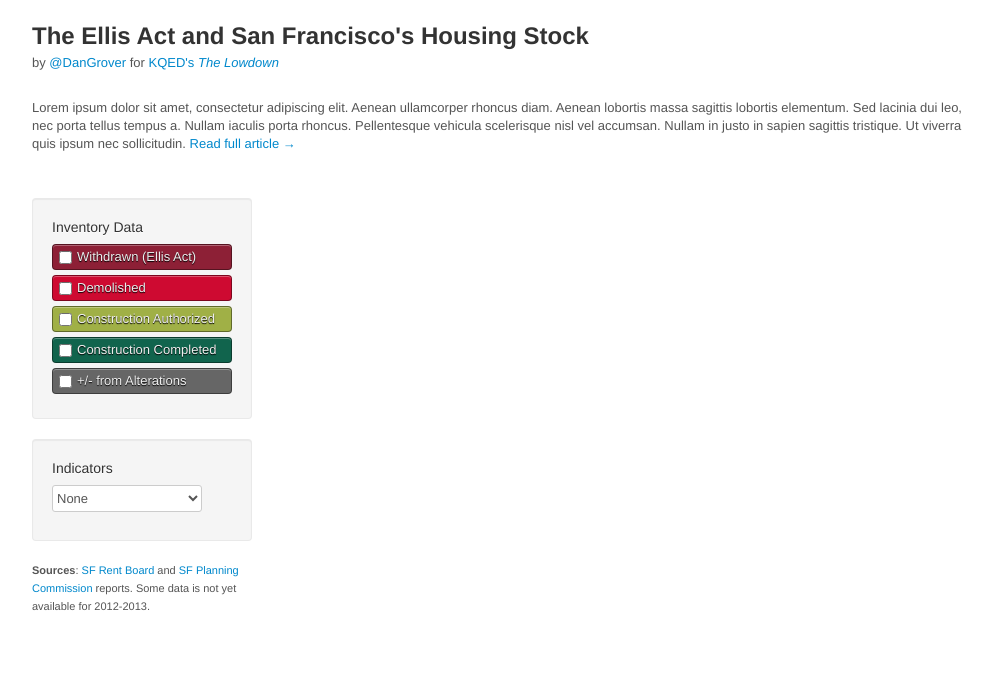
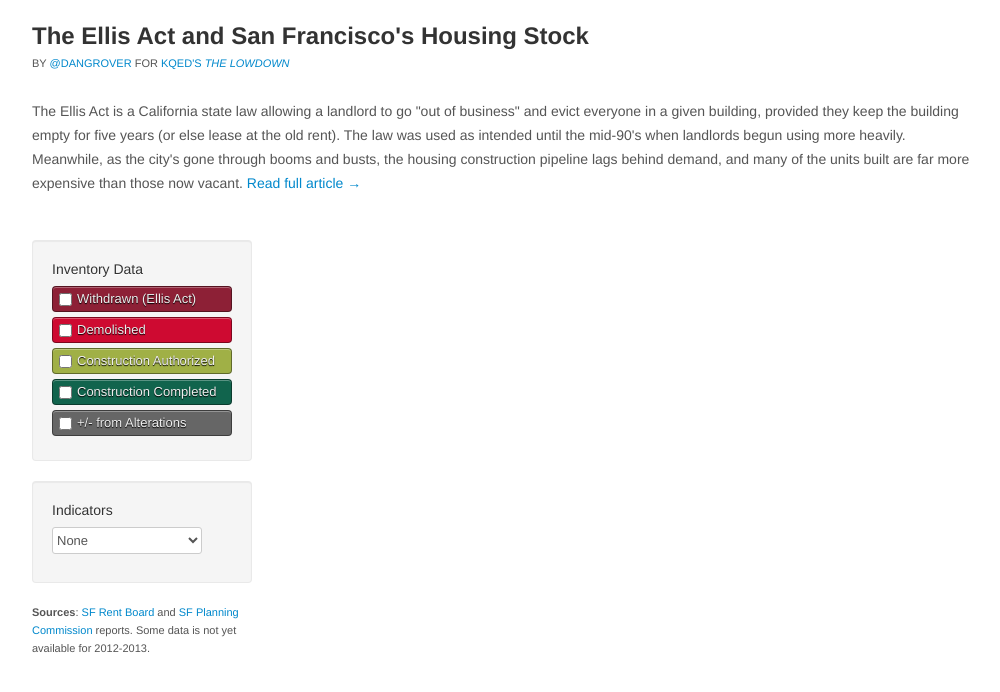
Before and after one commit to dangrover/sf-ellis-evictions, a website: page site/src/index.html in a window 1280 px wide. Shown: the whole page, without its empty margins (138-1138 px from the left). Drawn offline with nearby package versions, Linux system fonts and the light colour scheme; files that its build step writes are made by us from their sources.

Commit message:
added explanation

```diff
--- a/site/src/css/app.scss
+++ b/site/src/css/app.scss
@@ -26,6 +26,16 @@
 	font-weight:normal;
 }
 
+
+p.explanation{
+	font-size:14px;
+	line-height:24px;
+}
+
+p.byline{
+	font-size:11px;
+	text-transform: uppercase;
+}
 
 $altered: #666;
 $completed: #11644D;
--- a/site/src/index.html
+++ b/site/src/index.html
@@ -12,9 +12,11 @@
     <div class="container" ng-controller="AppController">
     	<h2>The Ellis Act and San Francisco's Housing Stock</h2>
 
-    	<p>by <a href="http://twitter.com/dangrover">@DanGrover</a> for <a href="http://blogs.kqed.org/lowdown/">KQED's <em>The Lowdown</em></a></p>
+    	<p class="byline">by <a href="http://twitter.com/dangrover">@DanGrover</a> for <a href="http://blogs.kqed.org/lowdown/">KQED's <em>The Lowdown</em></a></p>
       <br/>
-    	<p>Lorem ipsum dolor sit amet, consectetur adipiscing elit. Aenean ullamcorper rhoncus diam. Aenean lobortis massa sagittis lobortis elementum. Sed lacinia dui leo, nec porta tellus tempus a. Nullam iaculis porta rhoncus. Pellentesque vehicula scelerisque nisl vel accumsan. Nullam in justo in sapien sagittis tristique. Ut viverra quis ipsum nec sollicitudin. <a href="#">Read full article &rarr;</a>
+    	<p class="explanation">The Ellis Act is a California state law allowing a landlord to go &quot;out of business&quot; and evict everyone in a given building, provided they keep the building empty for five years (or else lease at the old rent). The law was used as intended until the mid-90's when landlords begun using more heavily. Meanwhile, as the city's gone through booms and busts, the housing construction pipeline lags behind demand, and many of the units built are far more expensive than those now vacant. <a href="#">Read full article &rarr;</a></p>
+
+
     	</p>
 <br/><br/>
 
```
